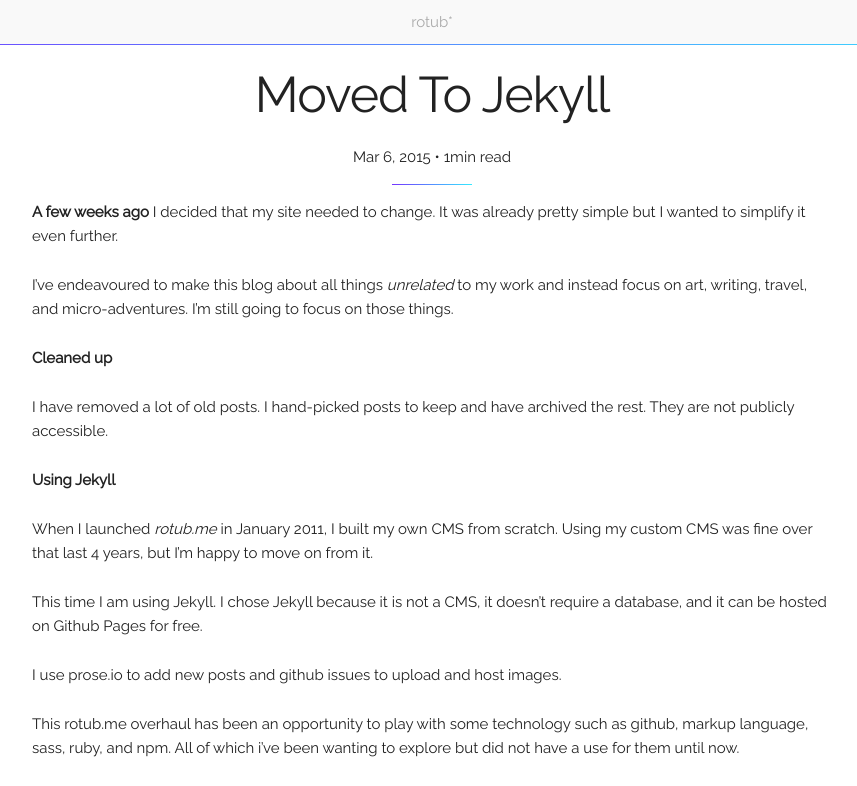
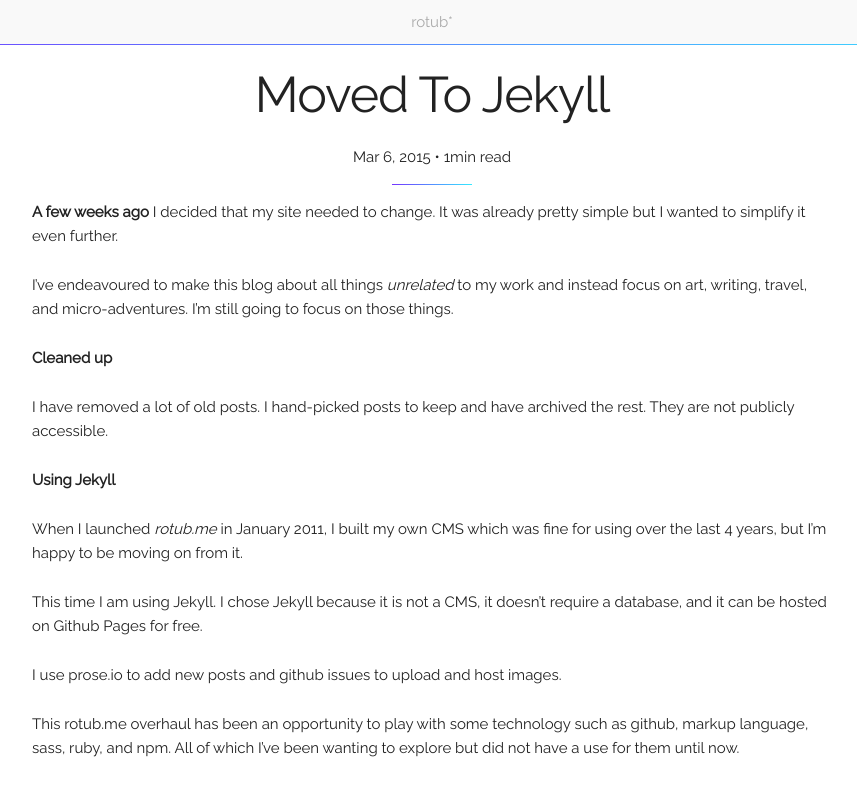
Before and after one commit to rotub/rotub.github.io, a Jekyll site: the page built from _posts/2015-03-06-moved-to-jekyll.markdown, in a window 1280 px wide and 1005 px high, cut to the strip 0-786 px from the top of the window. Shown: the whole strip, without its empty margins (208-1065 px from the left). Built offline with Jekyll 4.4.1, drawn with Linux system fonts in a browser that asks for light colours; nearby versions of some CDN libraries; comment, search, counter and statistics services are not loaded.

Commit message:
Updated 2015-03-06-moved-to-jekyll.markdown

```diff
--- a/_posts/2015-03-06-moved-to-jekyll.markdown
+++ b/_posts/2015-03-06-moved-to-jekyll.markdown
@@ -14,10 +14,10 @@
 
 **Using Jekyll**
 
-When I launched _rotub.me_ in January 2011, I built my own CMS from scratch. Using my custom CMS was fine over that last 4 years, but I'm happy to move on from it.
+When I launched _rotub.me_ in January 2011, I built my own CMS which was fine for using over the last 4 years, but I'm happy to be moving on from it.
 
 This time I am using Jekyll. I chose Jekyll because it is not a CMS, it doesn't require a database, and it can be hosted on Github Pages for free.
 
 I use prose.io to add new posts and github issues to upload and host images.
 
-This rotub.me overhaul has been an opportunity to play with some technology such as github, markup language, sass, ruby, and npm. All of which i've been wanting to explore but did not have a use for them until now.
+This rotub.me overhaul has been an opportunity to play with some technology such as github, markup language, sass, ruby, and npm. All of which I've been wanting to explore but did not have a use for them until now.
```
